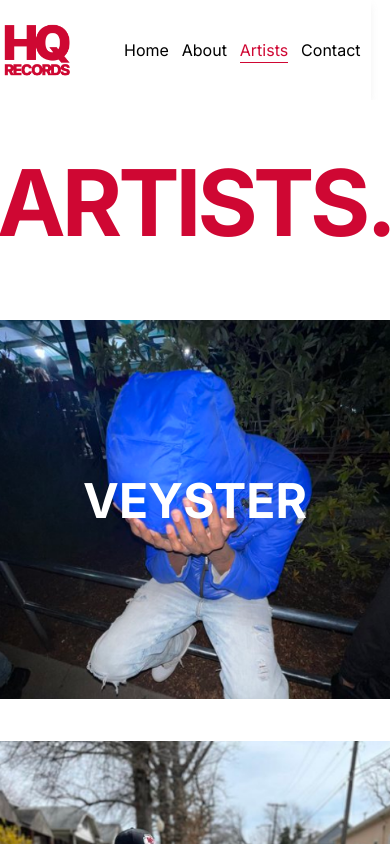
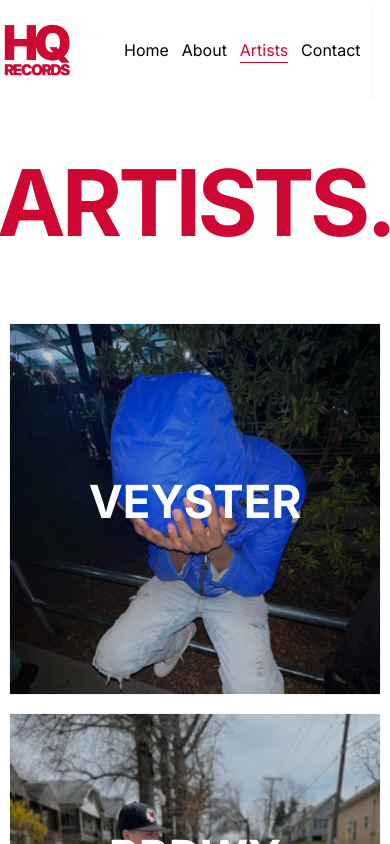
Before and after one commit to othewebdev/hq-records, a Next.js app: page /artists in a window 390 px wide. Shown: the top 844 px of the page. Built offline with nearby package versions, Linux system fonts and the light colour scheme.

Commit message:
[Success] Fix artist grid for mobile + additional styling tweaks

```diff
--- a/styles/ArtistCard.module.css
+++ b/styles/ArtistCard.module.css
@@ -5,10 +5,14 @@
 }
 .cardImage {
   width: 100%;
-  object-fit: contain;
+  height: 100%;
+  object-fit: fill;
+  filter: brightness(80%);
+  z-index: -999;
+  transition: 0.1s ease all;
 }
-.card:hover {
-  transform: scale(0.98);
+.card:hover .cardImage {
+  filter: brightness(50%);
   cursor: pointer;
 }
 .innerCard {
@@ -36,3 +40,8 @@
   word-break: break-all;
   text-align: center;
 }
+@media screen and (max-width: 1080px) {
+  .card {
+    transform: scale(0.95);
+  }
+}
--- a/styles/ArtistGrid.module.css
+++ b/styles/ArtistGrid.module.css
@@ -1,7 +1,12 @@
 .grid {
-    display: grid;
-    grid-template-columns: repeat(auto-fill, minmax(350px, 1fr));
-    gap: 24px;
-    max-width: 1600px;
-    margin-inline: auto;
+  display: grid;
+  grid-template-columns: repeat(auto-fill, minmax(350px, 1fr));
+  max-width: 1600px;
+  gap: 12px;
+  margin-inline: auto;
 }
+@media screen and (max-width: 1080px) {
+  .grid {
+    gap: 0px;
+  }
+}
--- a/styles/Hero.module.css
+++ b/styles/Hero.module.css
@@ -83,7 +83,6 @@
     opacity: 0;
   }
 }
-
 @media screen and (max-width: 1080px) {
   .innerTextContainer {
     flex-direction: column;
```
